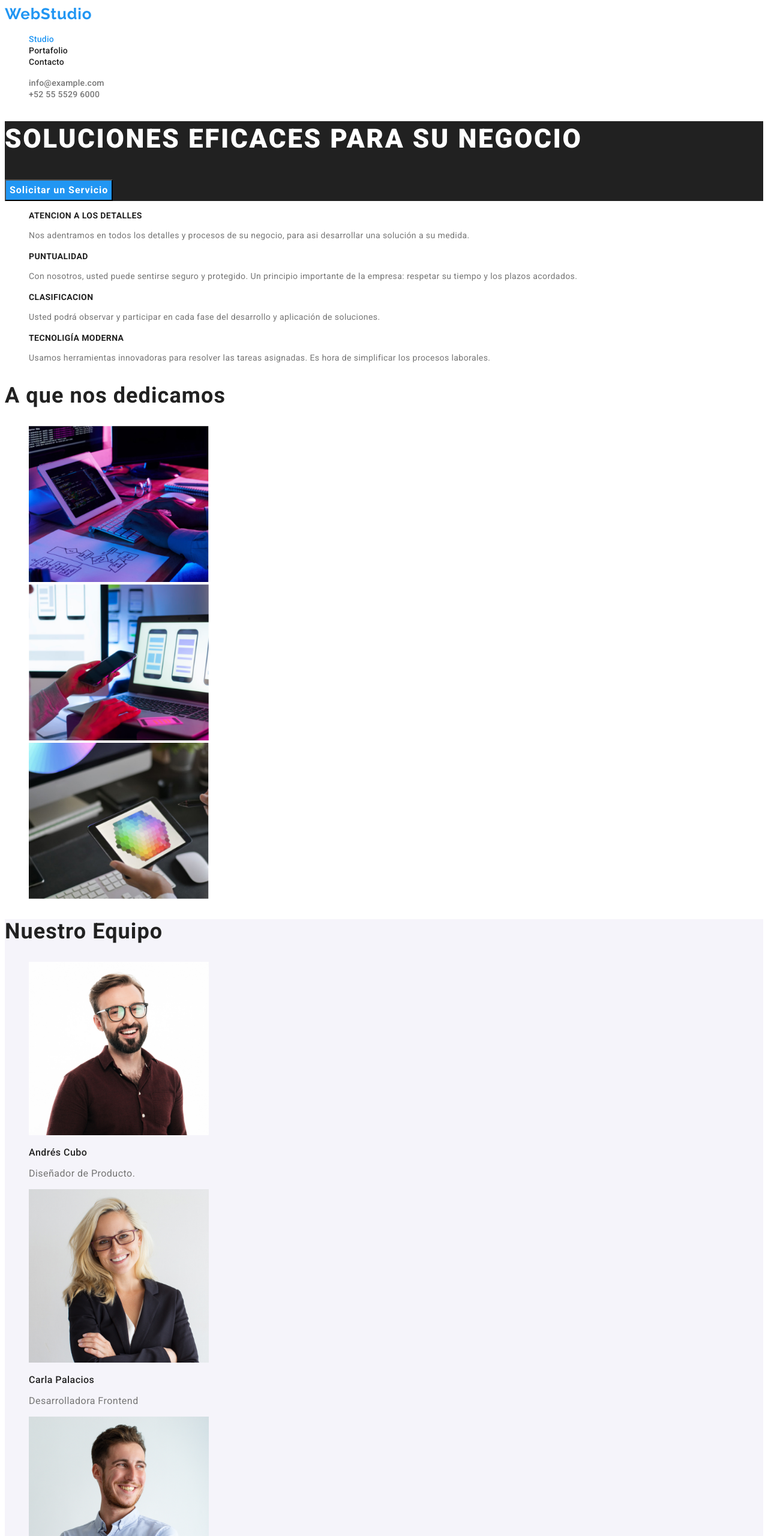
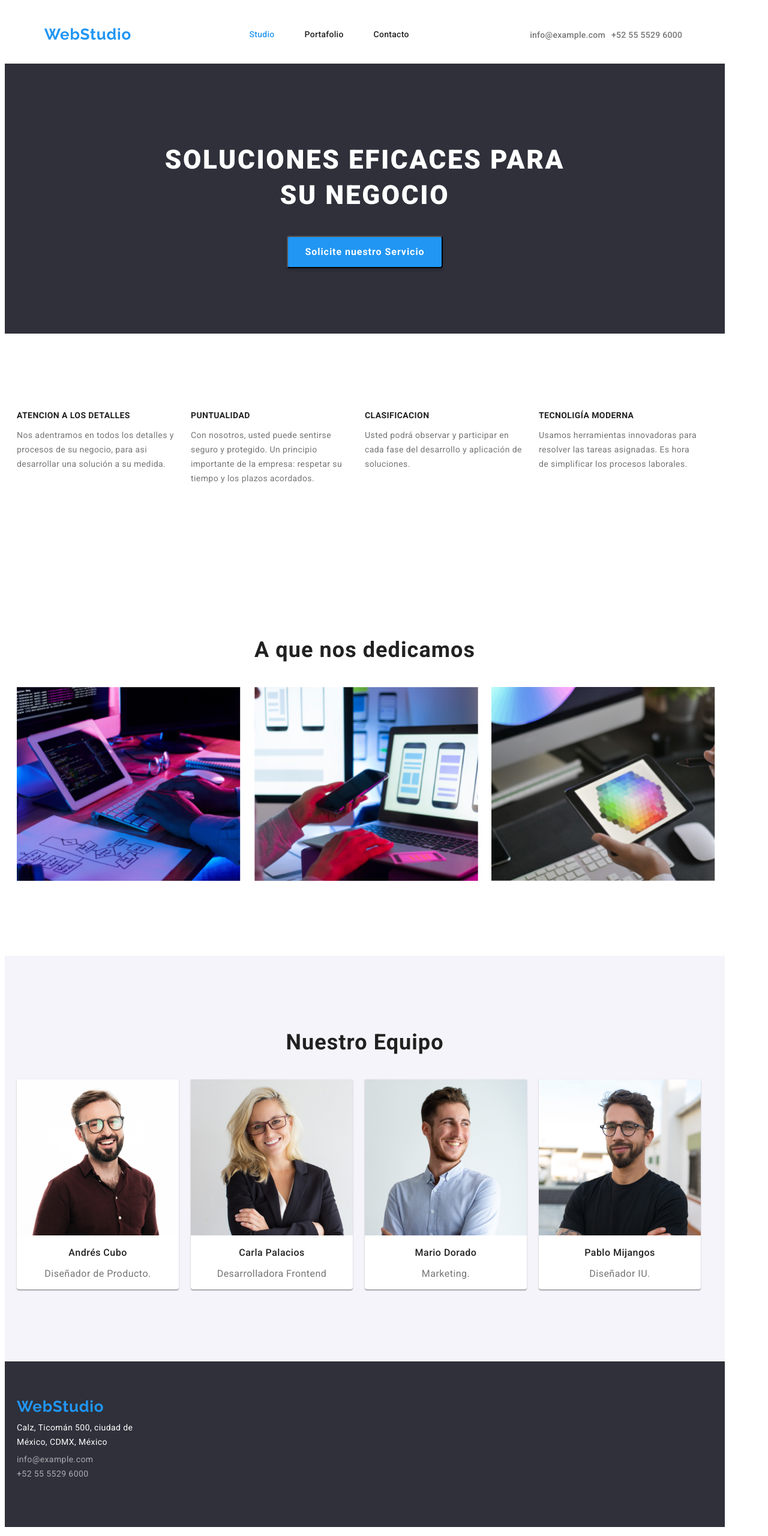
Before and after one commit to Criss9005/goit-markup-hw-03, a plain HTML site: page index.html in a window 1280 px wide. Shown: the top 2560 px of the page at 60% size. Drawn offline with Linux system fonts and the light colour scheme.

Commit message:
acabada primer envio

```diff
--- a/css/styles.css
+++ b/css/styles.css
@@ -4,6 +4,123 @@
 :root{--dominat-color:#212121;}
 :root{--butt-color:rgba(255, 255, 255, 0.6);}
 :root{--background-color:#F5F4FA;}
+:root{--cards-color: #EEEEEE;}
+:root{--background-index:#2F303A;}
+
+*,
+*::before,
+*::after {
+  box-sizing: border-box;
+}
+.service-container{
+    display: flex;
+    flex-direction: column;
+    flex-wrap: wrap;
+    align-items: center;
+}
+.text-container{
+    display: flex;
+    flex-wrap: wrap;
+    margin: 10px;
+    height: auto;
+    text-align:left;
+    padding-left: 0%;
+    }
+
+.text-item{
+ width: 270px;
+ margin: 10px;
+}
+.ul-footer{
+    padding-left: 0px;
+    margin-left: 20px;
+    margin-top:5px;
+}
+.log-ubication{
+    margin-left: 20px;
+
+}
+.img-container{
+    display: flex;
+    flex-wrap: wrap;
+    padding:0;
+
+}
+.img-item{
+    margin: 11.34px;
+}
+.img-item:first-child{
+    margin-left: 20px;
+}
+h2{
+    text-align: center;
+}
+.team-conteiner{
+    display: flex;
+    flex-wrap: wrap;
+    text-align: center;
+    margin-left: 20px;
+    padding:0px;
+}
+
+.team-item{
+    background: var(--text2-color);
+    box-shadow: 0px 1px 3px rgba(0, 0, 0, 0.12), 0px 1px 1px rgba(0, 0, 0, 0.14), 0px 2px 1px rgba(0, 0, 0, 0.2);
+    border-radius: 0px 0px 4px 4px;
+    margin: 10px;
+
+}
+.team-item:first-child{
+    margin-left: 0px;
+}
+.team-item:last-child{
+    margin-right: 0px;
+}
+
+.bggray{background-color: var(--background-color);}
+
+.section{
+    padding-top: 94px;
+    padding-bottom: 94px;
+    }
+.container{
+    width: 1200px;
+}
+
+.card-item{
+    border: 1px solid var(--cards-color);
+    margin: 15px;
+    height: 404px;
+}
+.card-item:hover,.card-item:focus {
+    box-shadow: 0px 1px 1px rgba(0, 0, 0, 0.12), 0px 4px 4px rgba(0, 0, 0, 0.06), 1px 4px 6px rgba(0, 0, 0, 0.16);
+}
+.container-cards{
+    display: flex;
+    align-content: flex-start;
+    flex-wrap:wrap;
+}
+
+
+.container-btn{
+    display: flex;
+    justify-content: center;
+    flex-wrap: wrap;
+    }
+
+.item-btn{margin:4px;}
+
+header {
+    background-color: var(--text2-color);
+}
+
+.menu-item,.footer-items{display:flex;}
+.menu-container{
+  display: flex;
+  align-items: center;
+  justify-content: space-around;
+  flex-wrap: wrap;
+  }
 
 body{
     font-family: 'Roboto', 'Helvetica Neue', 'Verdana', 'Tahoma', sans-serif;
@@ -17,6 +134,7 @@ body{
     font-weight: 700;
     font-size: 18px;
     line-height: 2;
+    width: 300px;
 }
 
 .img-subtitle{
@@ -34,6 +152,8 @@ font-size: 14px;
 line-height: 16px;
 letter-spacing: 0.02em;
 color: var(--dominat-color);
+display:block;
+padding:25px;
 }
 .link:hover, .link:focus, .linkto:hover, .linkto:focus, .colorl:hover, .colorl:focus{
 color:var(--brand-color);
@@ -47,16 +167,13 @@ font-size: 14px;
 line-height: 16px;
 letter-spacing: 0.02em;
 color: var(--text-color);
+padding: 5px;
 }
 
 .here{
     color:var(--brand-color);}
 
-.webstudio{
-
-width: 145px;
-height: 31px;
-font-family: 'Raleway';
+.webstudio{font-family: 'Raleway';
 font-weight: 700;
 font-size: 26px;
 line-height: 1.19;
@@ -84,10 +201,25 @@ line-height: 1.875;
 letter-spacing: 0.06em;
 color: var(--text2-color);
 background-color: var(--brand-color);
+box-shadow: 0px 4px 4px rgba(0, 0, 0, 0.15);
+border-radius: 4px;
+width: 260px;
+padding-top: 10px;
+padding-bottom: 10px;
+
 }
 
-.blackbackground{background-color: var(--dominat-color) ;}
+.blackbackground{
+    background-color: var(--background-index) ;
+    padding-top:60px;
+    padding-bottom:60px;
 
+}
+
+.blackbackground2{
+    background-color: var(--background-index) ;
+    height: 450px;
+}
 .colorw{
 
 font-family: 'Roboto';
@@ -96,6 +228,9 @@ font-size: 44px;
 line-height: 1.36;
 letter-spacing: 0.06em;
 color: var(--text2-color);
+text-align: center;
+width: 696px;
+
 }
 
 .colorw2{
@@ -105,6 +240,11 @@ font-size: 14px;
 line-height: 1.71;
 letter-spacing: 0.03em;
 color: var(--text2-color);
+width: 231px;
+padding-left: 0px;
+margin-left: 20px;
+margin-top: 9px;
+margin-bottom: 5px;
 }
 
 .linkto{
@@ -134,7 +274,7 @@ line-height: 1.71;
 letter-spacing: 0.03em;
 color: var(--text-color);
 }
-.bggray{background-color: var(--background-color);}
+
 .titulos2{
 
 font-family: 'Roboto';
--- a/index.html
+++ b/index.html
@@ -18,19 +18,19 @@
   <title>WebStudio</title>
 
 </head>
-<body>
+<body class="container">
 
-  <header>
-    <a href="index.html" class="webstudio">WebStudio</a>
+  <header class="menu-container">
+    <a href="index.html" class="webstudio menu-item">WebStudio</a>
     <nav>
-      <ul>
+      <ul class="menu-item">
         <li><a href="./index.html" class="link here">Studio</a></li>
         <li><a href="./portafolio.html" class="link" >Portafolio</a></li>
         <li><a href="/contacto" class="link">Contacto</a></li>
       </ul>
-</nav>
+   </nav>
 
-<ul>
+<ul class="menu-item">
   <li><a href="mailto:info@example.com" class="colorl">info@example.com</a></li>
   <li><a href="tel:+52 55 5529 6000" class="colorl">+52 55 5529 6000</a></li>
 </ul>
@@ -38,50 +38,50 @@
   </header>
 
   <main>
-    <section class="blackbackground">
+    <section class="blackbackground2 section service-container">
       <h1 class="colorw">SOLUCIONES EFICACES PARA SU NEGOCIO</h1>
-        <button type="button" class="button butt pointer">Solicitar un Servicio</button>
+        <button type="button" class="button butt pointer">Solicite nuestro Servicio</button>
 
     </section>
-    <section>
-      <ul>
-        <li><h3 class="tituloin">ATENCION A LOS DETALLES</h3>
+    <section class="section">
+      <ul class="text-container">
+        <li class="text-item"><h3 class="tituloin">ATENCION A LOS DETALLES</h3>
           <p class="subtituloin">Nos adentramos en todos los detalles y procesos de su negocio, para asi desarrollar una solución a su medida.</p></li>
-        <li><h3 class="tituloin">PUNTUALIDAD</h3>
+        <li class="text-item"><h3 class="tituloin">PUNTUALIDAD</h3>
           <p class="subtituloin">Con nosotros, usted puede sentirse seguro y protegido. Un principio importante de la empresa: respetar su tiempo y los plazos acordados.</p></li>
-        <li><h3 class="tituloin">CLASIFICACION</h3>
+        <li class="text-item"><h3 class="tituloin">CLASIFICACION</h3>
           <p class="subtituloin">Usted podrá observar y participar en cada fase del desarrollo y aplicación de soluciones.</p></li>
-        <li><h3 class="tituloin">TECNOLIGÍA MODERNA</h3>
+        <li class="text-item"><h3 class="tituloin">TECNOLIGÍA MODERNA</h3>
           <p class="subtituloin">Usamos herramientas innovadoras para resolver las tareas asignadas. Es hora de simplificar los procesos laborales.</p></li>
       </ul>
 
     </section>
-    <section>
+    <section class="section">
 
     <h2 class="tit2">A que nos dedicamos</h2>
-    <ul>
-      <li><img src="images/imagen.jpg" alt="imagen de PC" width="300px"/></li>
-      <li><img src="images/imagen2.jpg" alt="imagen de CelularPC" width="300px"/></li>
-      <li><img src="images/imagen3.jpg" alt="imagen de Tablet" width="300px"/></li>
+    <ul class="img-container">
+      <li class="img-item"><img src="images/imagen.jpg" alt="imagen de PC" width="373px"/></li>
+      <li class="img-item"><img src="images/imagen2.jpg" alt="imagen de CelularPC" width="373px"/></li>
+      <li class="img-item"><img src="images/imagen3.jpg" alt="imagen de Tablet" width="373px"/></li>
 
     </ul>
     </section>
-    <section class="bggray">
+    <section class="bggray section">
       <h2 class="titulos2">Nuestro Equipo</h2>
-      <ul>
-        <li><img src="images/imagen4.jpg" alt="foto de Andres" width="300px"/>
+      <ul class="team-conteiner">
+        <li class="team-item"><img src="images/imagen4.jpg" alt="foto de Andres" width="270px"/>
           <h3 class="titleteam">Andrés Cubo</h3>
           <p class="subtitleteam">Diseñador de Producto. </p>
         </li>
-        <li><img src="images/imagen5.jpg" alt="foto de carla" width="300px"/>
+        <li class="team-item"><img src="images/imagen5.jpg" alt="foto de carla" width="270px"/>
           <h3 class="titleteam">Carla Palacios</h3>
           <p class="subtitleteam">Desarrolladora Frontend</p>
         </li>
-        <li><img src="images/imagen6.jpg" alt="Foto de Mario" width="300px" />
+        <li class="team-item"><img src="images/imagen6.jpg" alt="Foto de Mario" width="270px" />
             <h3 class="titleteam">Mario Dorado</h3>
             <p class="subtitleteam">Marketing.</p>
           </li>
-        <li><img src="images/imagen7.jpg" alt="Foto de Pablo" width="300px" />
+        <li class="team-item"><img src="images/imagen7.jpg" alt="Foto de Pablo" width="270px" />
               <h3 class="titleteam">Pablo Mijangos</h3>
               <p class="subtitleteam">Diseñador IU. </p>
             </li>
@@ -94,10 +94,10 @@
 
   <footer class="blackbackground">
 
-      <a href="index.html" class="webstudio">WebStudio</a>
+      <a href="index.html" class="webstudio log-ubication">WebStudio</a>
       <adress>
         <p class="colorw2">Calz, Ticomán 500, ciudad de México, CDMX, México</p>
-        <ul>
+        <ul class="ul-footer">
            <li><a href="mailto:info@example.com" class="linkto">info@example.com</a></li>
            <li><a href="tel:+52 55 5529 6000" class="linkto">+52 55 5529 6000</a></li>
       </ul>
```
Also changed, not shown: portafolio.html (+26 -26 lines).
